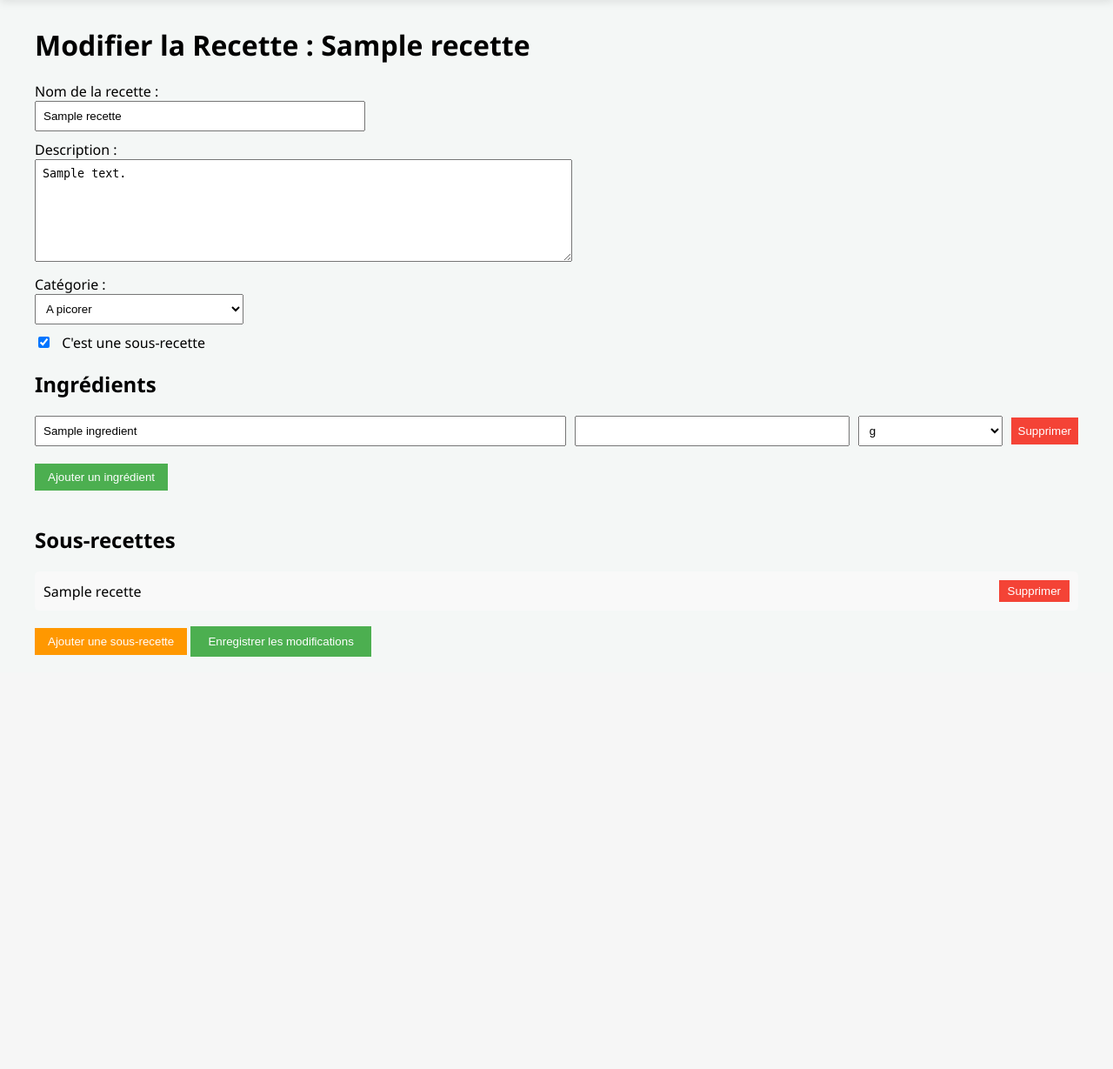
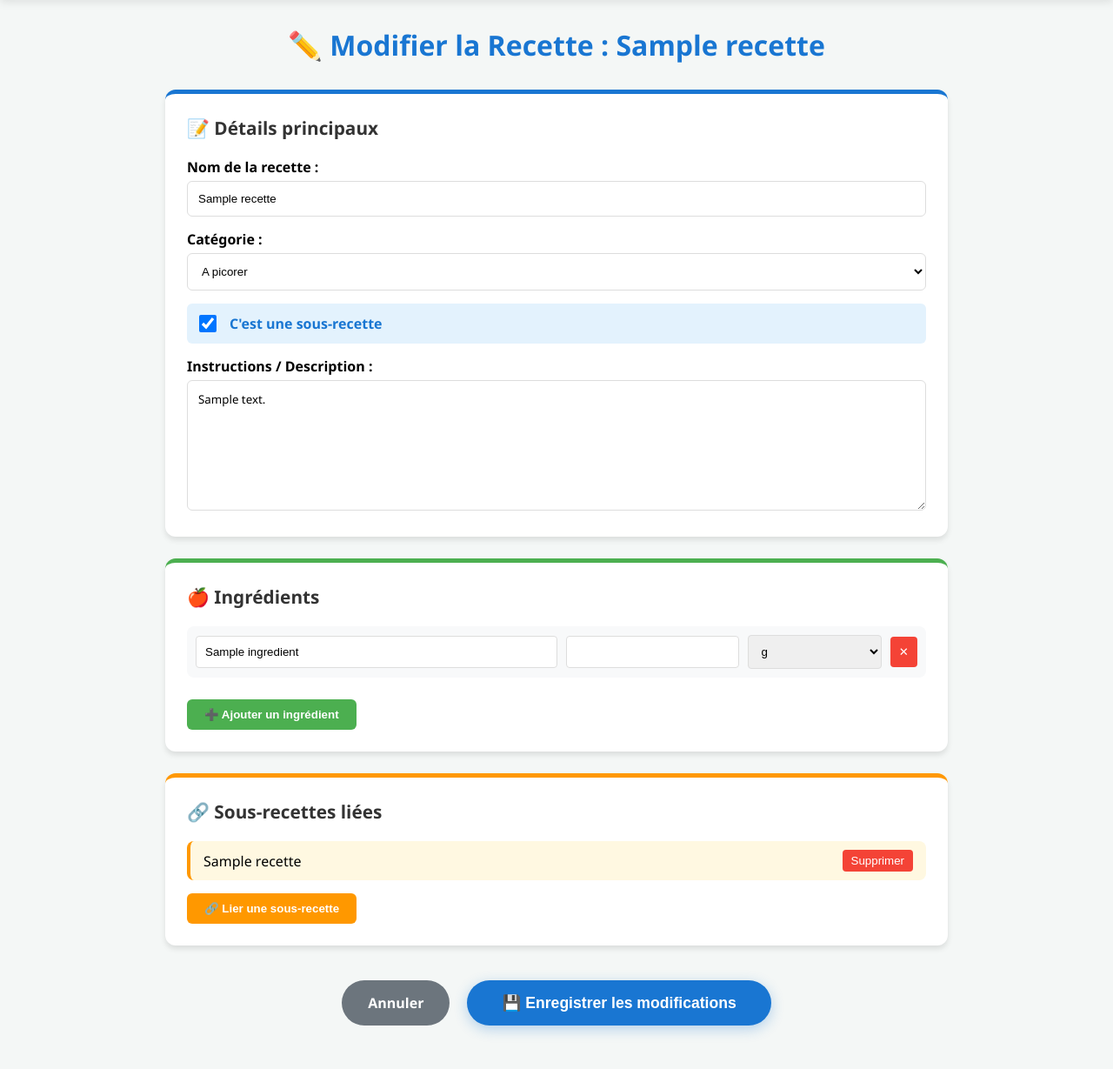
Before and after one commit to gengen2944-spec/HellRecettes, a Flask app: page /recette/1/modifier in a window 1280 px wide. Shown: the part 72-1301 px from the top of the page at 87% size. Before the commit the page ends 827 px from the top, so only its background shows below. Run offline with Flask 3, Linux system fonts and the light colour scheme; the visitor is signed in with stand-in values (Sample User, id 1); a database or web service that is not in the repository returns one stand-in record (values such as "Sample title"); some libraries are stand-ins or nearby versions.

Commit message:
corection affichage modifier

```diff
--- a/templates/modifier_recette.html
+++ b/templates/modifier_recette.html
@@ -1,181 +1,141 @@
 {% extends "base.html" %}
 
 {% block content %}
-    <h1>Modifier la Recette : {{ recette['nom'] }}</h1>
+<div style="max-width: 900px; margin: 0 auto;">
+    <h1 style="text-align: center; color: #1976D2; margin-bottom: 30px;">✏️ Modifier la Recette : {{ recette['nom'] }}</h1>
+
     <form method="POST" action="{{ url_for('modifier_recette', recette_id=recette['id']) }}">
-        <!-- Nom de la recette -->
-        <div>
-            <label for="nom">Nom de la recette :</label><br>
-            <input type="text" id="nom" name="nom" value="{{ recette['nom'] }}" style="width: 30%; padding: 8px; margin-bottom: 10px;" required>
+
+        <div style="background: white; padding: 25px; border-radius: 12px; box-shadow: 0 4px 6px rgba(0,0,0,0.1); margin-bottom: 25px; border-top: 5px solid #1976D2;">
+            <h2 style="margin-top: 0; font-size: 1.3em; color: #333; margin-bottom: 20px;">📝 Détails principaux</h2>
+
+            <div style="margin-bottom: 15px;">
+                <label for="nom" style="display: block; font-weight: bold; margin-bottom: 5px;">Nom de la recette :</label>
+                <input type="text" id="nom" name="nom" value="{{ recette['nom'] }}" style="width: 100%; padding: 12px; border: 1px solid #ddd; border-radius: 6px; box-sizing: border-box;" required>
             </div>
 
-        <!-- Description de la recette -->
-        <div>
-            <label for="description">Description :</label><br>
-            <textarea id="description" name="description" style="width: 50%; height: 100px; padding: 8px; margin-bottom: 10px;">{{ recette['description'] }}</textarea>
-        </div>
-
-        <!-- Catégorie de la recette -->
-        <div>
-            <label for="categorie">Catégorie :</label><br>
-            <select id="categorie" name="categorie" style="width: 20%; padding: 8px; margin-bottom: 10px;">
+            <div style="margin-bottom: 15px;">
+                <label for="categorie" style="display: block; font-weight: bold; margin-bottom: 5px;">Catégorie :</label>
+                <select id="categorie" name="categorie" style="width: 100%; padding: 12px; border: 1px solid #ddd; border-radius: 6px; background-color: white;">
                     <option value="A picorer" {% if recette['categorie'] == 'A picorer' %}selected{% endif %}>A picorer</option>
-                <option value="Entrées/plats" {% if recette['categorie'] == 'Entrées/plats' %}selected{% endif %}>Entrées/plats</option>
+                    <option value="Entrées/Plat" {% if recette['categorie'] == 'Entrées/Plat' %}selected{% endif %}>Entrées/Plat</option>
                     <option value="Desserts" {% if recette['categorie'] == 'Desserts' %}selected{% endif %}>Desserts</option>
-                <option value="Sauce/Marinade/condiments" {% if recette['categorie'] == 'Sauce/Marinade/condiments' %}selected{% endif %}>Sauce/Marinade/condiments</option>
+                    <option value="Sauce/Marinade/Condiments" {% if recette['categorie'] == 'Sauce/Marinade/Condiments' %}selected{% endif %}>Sauce/Marinade/Condiments</option>
                 </select>
             </div>
 
-        <!-- Case à cocher pour les sous-recettes -->
-        <div>
-            <label>
-                <input type="checkbox" id="est_sous_recette" name="est_sous_recette" {% if recette['est_sous_recette'] %}checked{% endif %} style="margin-right: 10px;">
-                C'est une sous-recette
+            <div style="margin-bottom: 15px;">
+                <label style="display: flex; align-items: center; cursor: pointer; background: #e3f2fd; padding: 10px; border-radius: 6px;">
+                    <input type="checkbox" id="est_sous_recette" name="est_sous_recette" {% if recette['est_sous_recette'] %}checked{% endif %} style="width: 20px; height: 20px; margin-right: 15px;">
+                    <span style="font-weight: bold; color: #1976D2;">C'est une sous-recette</span>
                 </label>
             </div>
 
-        <!-- Section pour les ingrédients -->
-        <h2>Ingrédients</h2>
+            <div>
+                <label for="description" style="display: block; font-weight: bold; margin-bottom: 5px;">Instructions / Description :</label>
+                <textarea id="description" name="description" style="width: 100%; height: 150px; padding: 12px; border: 1px solid #ddd; border-radius: 6px; box-sizing: border-box; font-family: inherit;">{{ recette['description'] }}</textarea>
+            </div>
+        </div>
+
+        <div style="background: white; padding: 25px; border-radius: 12px; box-shadow: 0 4px 6px rgba(0,0,0,0.1); margin-bottom: 25px; border-top: 5px solid #4CAF50;">
+            <h2 style="margin-top: 0; font-size: 1.3em; color: #333; margin-bottom: 20px;">🍎 Ingrédients</h2>
             <div id="ingredients">
                 {% for ingredient in ingredients %}
-                <div class="ingredient" style="display: flex; margin-bottom: 10px; align-items: center;">
-                    <input type="text" name="ingredient_nom[]" value="{{ ingredient['nom'] }}" style="flex: 4; padding: 8px; margin-right: 10px;" required>
-                    <input type="number" name="ingredient_quantite[]" value="{{ ingredient['quantite'] }}" step="0.01" style="flex: 2; padding: 8px; margin-right: 10px;">
-                    <select name="ingredient_unite[]" style="flex: 1; padding: 8px; margin-right: 10px;">
+                <div class="ingredient" style="display: flex; gap: 10px; margin-bottom: 10px; align-items: center; background: #f8f9fa; padding: 10px; border-radius: 8px;">
+                    <input type="text" name="ingredient_nom[]" value="{{ ingredient['nom'] }}" style="flex: 3; padding: 10px; border: 1px solid #ddd; border-radius: 4px;" required>
+                    <input type="number" name="ingredient_quantite[]" value="{{ ingredient['quantite'] }}" step="0.01" style="flex: 1; padding: 10px; border: 1px solid #ddd; border-radius: 4px;">
+                    <select name="ingredient_unite[]" style="flex: 1; padding: 10px; border: 1px solid #ddd; border-radius: 4px;">
                         <option value="g" {% if ingredient['unite'] == 'g' %}selected{% endif %}>g</option>
                         <option value="Kg" {% if ingredient['unite'] == 'Kg' %}selected{% endif %}>Kg</option>
-                        <option value="Pièce" {% if ingredient['unite'] == 'Pièce' %}selected{% endif %}>Pièce</option>
+                        <option value="Pièce" {% if ingredient['unite'] == 'Pièce' %}selected{% endif %}>Pce</option>
                         <option value="PM" {% if ingredient['unite'] == 'PM' %}selected{% endif %}>PM</option>
                         <option value="L" {% if ingredient['unite'] == 'L' %}selected{% endif %}>L</option>
                         <option value="cl" {% if ingredient['unite'] == 'cl' %}selected{% endif %}>cl</option>
                     </select>
-                    <button type="button" onclick="supprimerIngredient(this)" style="padding: 8px; background-color: #f44336; color: white; border: none; cursor: pointer;">Supprimer</button>
+                    <button type="button" onclick="this.parentElement.remove()" style="padding: 10px; background-color: #f44336; color: white; border: none; border-radius: 4px; cursor: pointer;">✕</button>
+                </div>
+                {% endfor %}
+            </div>
+            <button type="button" onclick="ajouterIngredient()" style="margin-top: 15px; padding: 10px 20px; background-color: #4CAF50; color: white; border: none; border-radius: 6px; cursor: pointer; font-weight: bold;">
+                ➕ Ajouter un ingrédient
+            </button>
+        </div>
+
+        <div style="background: white; padding: 25px; border-radius: 12px; box-shadow: 0 4px 6px rgba(0,0,0,0.1); margin-bottom: 40px; border-top: 5px solid #FF9800;">
+            <h2 style="margin-top: 0; font-size: 1.3em; color: #333; margin-bottom: 20px;">🔗 Sous-recettes liées</h2>
+            <div id="sous-recettes" style="margin-bottom: 15px;">
+                {% for sr in sous_recettes_utilisees %}
+                <div style="display: flex; justify-content: space-between; align-items: center; background: #fff8e1; padding: 10px 15px; border-radius: 8px; margin-bottom: 8px; border-left: 4px solid #FF9800;">
+                    <span style="font-weight: 500;">{{ sr['nom'] }}</span>
+                    <input type="hidden" name="sous_recette_id[]" value="{{ sr['id'] }}">
+                    <button type="button" onclick="this.parentElement.remove()" style="padding: 5px 10px; background-color: #f44336; color: white; border: none; border-radius: 4px; cursor: pointer;">Supprimer</button>
                 </div>
                 {% endfor %}
             </div>
 
-        <!-- Bouton pour ajouter un ingrédient -->
-        <button type="button" onclick="ajouterIngredient()" style="margin-top: 10px; margin-bottom: 20px; padding: 8px 15px; background-color: #4CAF50; color: white; border: none; cursor: pointer;">
-            Ajouter un ingrédient
-        </button>
-
-        <!-- Section pour les sous-recettes -->
-        <h2>Sous-recettes</h2>
-        <div id="sous-recettes">
-            {% for sous_recette in sous_recettes_utilisees %}
-                <div class="sous-recette" style="display: flex; margin-bottom: 10px; align-items: center; background-color: #f9f9f9; padding: 10px; border-radius: 5px;">
-                    <span style="flex: 1;">{{ sous_recette['nom'] }}</span>
-                    <input type="hidden" name="sous_recette_id[]" value="{{ sous_recette['id'] }}">
-                    <button type="button" onclick="supprimerSousRecette(this)" style="padding: 5px 10px; background-color: #f44336; color: white; border: none; cursor: pointer;">Supprimer</button>
+            {% if sous_recettes %}
+            <div id="selection-zone" style="background: #fdf5e6; padding: 15px; border-radius: 8px; display: none; margin-bottom: 15px; border: 1px dashed #FF9800;">
+                <select id="sous-recette-select" style="width: 100%; padding: 10px; border-radius: 6px; margin-bottom: 10px;">
+                    {% for sr in sous_recettes %}
+                        <option value="{{ sr['id'] }}">{{ sr['nom'] }}</option>
+                    {% endfor %}
+                </select>
+                <div style="display: flex; gap: 10px;">
+                    <button type="button" onclick="ajouterSousRecette()" style="flex: 1; padding: 10px; background-color: #FF9800; color: white; border: none; border-radius: 6px; cursor: pointer; font-weight: bold;">Confirmer le lien</button>
+                    <button type="button" onclick="document.getElementById('selection-zone').style.display='none'" style="flex: 1; padding: 10px; background-color: #6c757d; color: white; border: none; border-radius: 6px; cursor: pointer;">Annuler</button>
                 </div>
-            {% endfor %}
             </div>
 
-        <!-- Bouton pour ajouter une sous-recette -->
-<button type="button" onclick="afficherListeSousRecettes()" style="margin-top: 10px; margin-bottom: 20px; padding: 8px 15px; background-color: #FF9800; color: white; border: none; cursor: pointer;">
-    Ajouter une sous-recette
+            <button type="button" onclick="document.getElementById('selection-zone').style.display='block'" style="padding: 10px 20px; background-color: #FF9800; color: white; border: none; border-radius: 6px; cursor: pointer; font-weight: bold;">
+                🔗 Lier une sous-recette
             </button>
+            {% endif %}
+        </div>
 
-<!-- Liste déroulante pour sélectionner une sous-recette -->
-{% if sous_recettes %}
-    <select id="sous-recette-select" style="display: none; margin-bottom: 10px; padding: 8px; width: 100%;">
-        {% for sous_recette in sous_recettes %}
-            <option value="{{ sous_recette['id'] }}">{{ sous_recette['nom'] }}</option>
-        {% endfor %}
-    </select>
-    <button type="button" id="valider-sous-recette" onclick="ajouterSousRecette()" style="display: none; margin-bottom: 20px; padding: 8px 15px; background-color: #4CAF50; color: white; border: none; cursor: pointer;">
-        Valider
+        <div style="display: flex; gap: 20px; justify-content: center; margin-bottom: 50px;">
+            <a href="{{ url_for('afficher_recette', recette_id=recette['id']) }}" style="padding: 15px 30px; background-color: #6c757d; color: white; text-decoration: none; border-radius: 50px; font-weight: bold;">Annuler</a>
+
+            <button type="submit" style="padding: 15px 40px; background-color: #1976D2; color: white; border: none; border-radius: 50px; cursor: pointer; font-size: 1.1em; font-weight: bold; box-shadow: 0 4px 15px rgba(25, 118, 210, 0.3);">
+                💾 Enregistrer les modifications
             </button>
-{% else %}
-    <p>Aucune sous-recette disponible. <a href="{{ url_for('ajouter_recette') }}">Ajoute une sous-recette</a> d'abord.</p>
-{% endif %}
+        </div>
+    </form>
+</div>
 
-
-        <!-- Bouton pour soumettre le formulaire -->
-        <button type="submit" style="padding: 10px 20px; background-color: #4CAF50; color: white; border: none; cursor: pointer;">
-            Enregistrer les modifications
-        </button>
-    </form>
-
-    <!-- Script pour ajouter/supprimer dynamiquement des ingrédients et des sous-recettes -->
 <script>
-        // Fonction pour ajouter un ingrédient
     function ajouterIngredient() {
         const div = document.createElement('div');
-            div.className = 'ingredient';
-            div.style.display = 'flex';
-            div.style.marginBottom = '10px';
-            div.style.alignItems = 'center';
+        div.style = 'display: flex; gap: 10px; margin-bottom: 10px; align-items: center; background: #f8f9fa; padding: 10px; border-radius: 8px;';
         div.innerHTML = `
-                <input type="text" name="ingredient_nom[]" placeholder="Nom" style="flex: 2; padding: 8px; margin-right: 10px;" required>
-                <input type="number" name="ingredient_quantite[]" placeholder="Quantité" step="0.01" style="flex: 1; padding: 8px; margin-right: 10px;">
-                <select name="ingredient_unite[]" style="flex: 1; padding: 8px; margin-right: 10px;">
+            <input type="text" name="ingredient_nom[]" placeholder="Nom" style="flex: 3; padding: 10px; border: 1px solid #ddd; border-radius: 4px;" required>
+            <input type="number" name="ingredient_quantite[]" placeholder="Qté" step="0.01" style="flex: 1; padding: 10px; border: 1px solid #ddd; border-radius: 4px;">
+            <select name="ingredient_unite[]" style="flex: 1; padding: 10px; border: 1px solid #ddd; border-radius: 4px;">
+                <option value="g">g</option>
                 <option value="Kg">Kg</option>
-                    <option value="g">g</option>
-                    <option value="Pièce">Pièce</option>
+                <option value="Pièce">Pce</option>
                 <option value="PM">PM</option>
                 <option value="L">L</option>
                 <option value="cl">cl</option>
             </select>
-                <button type="button" onclick="supprimerIngredient(this)" style="padding: 8px; background-color: #f44336; color: white; border: none; cursor: pointer;">Supprimer</button>
+            <button type="button" onclick="this.parentElement.remove()" style="padding: 10px; background-color: #f44336; color: white; border: none; border-radius: 4px; cursor: pointer;">✕</button>
         `;
         document.getElementById('ingredients').appendChild(div);
     }
 
-        // Fonction pour supprimer un ingrédient
-        function supprimerIngredient(button) {
-            button.parentElement.remove();
-        }
-
-        // Fonction pour afficher la liste des sous-recettes
-    function afficherListeSousRecettes() {
-        const select = document.getElementById('sous-recette-select');
-        const validerButton = document.getElementById('valider-sous-recette');
-        if (select) {
-            select.style.display = 'block';
-            validerButton.style.display = 'inline-block';
-        } else {
-            alert("Aucune sous-recette disponible.");
-        }
-    }
-
-    // Fonction pour ajouter une sous-recette
     function ajouterSousRecette() {
         const select = document.getElementById('sous-recette-select');
-        if (!select) {
-            alert("Aucune sous-recette disponible.");
-            return;
-        }
-        if (select.selectedIndex === -1) {
-            alert("Veuillez sélectionner une sous-recette.");
-            return;
-        }
-        const sousRecetteId = select.value;
-        const sousRecetteNom = select.options[select.selectedIndex].text;
+        const id = select.value;
+        const nom = select.options[select.selectedIndex].text;
 
         const div = document.createElement('div');
-        div.className = 'sous-recette';
-        div.style.display = 'flex';
-        div.style.marginBottom = '10px';
-        div.style.alignItems = 'center';
-        div.style.backgroundColor = '#f9f9f9';
-        div.style.padding = '10px';
-        div.style.borderRadius = '5px';
+        div.style = 'display: flex; justify-content: space-between; align-items: center; background: #fff8e1; padding: 10px 15px; border-radius: 8px; margin-bottom: 8px; border-left: 4px solid #FF9800;';
         div.innerHTML = `
-            <span style="flex: 1;">${sousRecetteNom}</span>
-            <input type="hidden" name="sous_recette_id[]" value="${sousRecetteId}">
-            <button type="button" onclick="supprimerSousRecette(this)" style="padding: 5px 10px; background-color: #f44336; color: white; border: none; cursor: pointer;">Supprimer</button>
+            <span style="font-weight: 500;">${nom}</span>
+            <input type="hidden" name="sous_recette_id[]" value="${id}">
+            <button type="button" onclick="this.parentElement.remove()" style="padding: 5px 10px; background-color: #f44336; color: white; border: none; border-radius: 4px; cursor: pointer;">Supprimer</button>
         `;
         document.getElementById('sous-recettes').appendChild(div);
-
-        // Masquer la liste déroulante et le bouton Valider après ajout
-        select.style.display = 'none';
-        document.getElementById('valider-sous-recette').style.display = 'none';
-    }
-
-    // Fonction pour supprimer une sous-recette
-    function supprimerSousRecette(button) {
-        button.parentElement.remove();
+        document.getElementById('selection-zone').style.display = 'none';
     }
 </script>
 {% endblock %}
```
Lines whose indentation alone changed are shown as unchanged.
